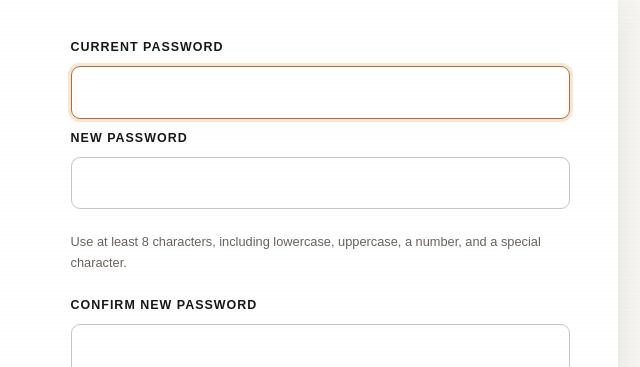
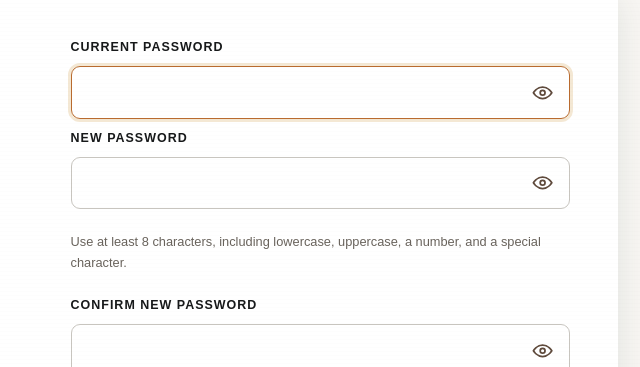
Before and after one commit to kernbrent/JoshBeyondBorders, a plain HTML site: page admin/index.html in a window 1280 px wide. Both pictures are taken after a click on the button "Change password". Shown: the part 433-800 px from the top of the page, 502-1142 px from the left. Drawn offline with Linux system fonts and the light colour scheme.

Commit message:
Add password visibility controls

```diff
--- a/admin/admin.css
+++ b/admin/admin.css
@@ -96,6 +96,68 @@
 .admin-login input:focus {
   border-color: var(--gold);
   outline: 3px solid rgba(203, 151, 61, .22);
+}
+
+.password-field {
+  position: relative;
+  width: 100%;
+}
+
+.admin-login .password-field {
+  margin-bottom: .55rem;
+}
+
+.admin-login .password-field input {
+  margin-bottom: 0;
+}
+
+.password-field input {
+  padding-right: 3.25rem;
+}
+
+.password-visibility {
+  position: absolute;
+  top: 50%;
+  right: .5rem;
+  display: grid;
+  width: 2.35rem;
+  height: 2.35rem;
+  padding: .45rem;
+  border: 0;
+  border-radius: 50%;
+  background: transparent;
+  color: #5f4a3c;
+  cursor: pointer;
+  transform: translateY(-50%);
+}
+
+.password-visibility:hover,
+.password-visibility[aria-pressed="true"] {
+  background: rgba(203, 151, 61, .14);
+  color: var(--gold);
+}
+
+.password-visibility:focus-visible {
+  outline: 3px solid rgba(203, 151, 61, .35);
+  outline-offset: 1px;
+}
+
+.password-visibility svg {
+  width: 100%;
+  height: 100%;
+  fill: none;
+  stroke: currentColor;
+  stroke-linecap: round;
+  stroke-linejoin: round;
+  stroke-width: 1.8;
+}
+
+.password-visibility__slash {
+  display: none;
+}
+
+.password-visibility[aria-pressed="true"] .password-visibility__slash {
+  display: block;
 }
 
 .admin-submit,
--- a/admin/admin.js
+++ b/admin/admin.js
@@ -30,11 +30,29 @@ const publisherStatus = document.querySelector("#publisher-status");
 const publisherDownloads = document.querySelector("#publisher-downloads");
 const progressDownload = document.querySelector("#progress-download");
 const encryptedDownload = document.querySelector("#encrypted-download");
+const passwordVisibilityButtons = document.querySelectorAll("[data-password-toggle]");
 let activePassword = "";
 let activePayload = null;
 let activeDataKeyBytes = null;
 let workbookObjectUrl = "";
 let updateObjectUrls = [];
+
+const setPasswordVisibility = (button, visible) => {
+  const field = document.getElementById(button.dataset.passwordToggle);
+  if (!field) return;
+  const label = button.dataset.passwordLabel || "password";
+  const action = visible ? "Hide" : "Show";
+  field.type = visible ? "text" : "password";
+  button.setAttribute("aria-pressed", String(visible));
+  button.setAttribute("aria-label", `${action} ${label}`);
+  button.title = `${action} ${label}`;
+};
+
+const resetPasswordVisibility = () => {
+  passwordVisibilityButtons.forEach((button) => {
+    setPasswordVisibility(button, false);
+  });
+};
 
 const setStatus = (element, message, kind = "error") => {
   element.textContent = message;
@@ -198,6 +216,7 @@ const showLogin = () => {
   loginForm.reset();
   workbookSource.value = "";
   passwordChangeForm.reset();
+  resetPasswordVisibility();
   currentAdminPassword.readOnly = false;
   prepareUpdate.disabled = true;
   setStatus(loginStatus, "");
@@ -236,6 +255,7 @@ const showPasswordChange = () => {
   passwordChangePanel.hidden = false;
   showPasswordChangeButton.setAttribute("aria-expanded", "true");
   passwordChangeForm.reset();
+  resetPasswordVisibility();
   const hasVerifiedPassword = Boolean(activePassword);
   currentAdminPassword.readOnly = hasVerifiedPassword;
   if (hasVerifiedPassword) {
@@ -454,6 +474,13 @@ prepareUpdate.addEventListener("click", async () => {
   });
 });
 
+passwordVisibilityButtons.forEach((button) => {
+  button.addEventListener("click", () => {
+    const visible = button.getAttribute("aria-pressed") !== "true";
+    setPasswordVisibility(button, visible);
+  });
+});
+
 passwordChangeForm.addEventListener("submit", async (event) => {
   event.preventDefault();
   const currentPassword = activePassword || currentAdminPassword.value;
@@ -513,6 +540,7 @@ passwordChangeForm.addEventListener("submit", async (event) => {
       throw new Error(result.error || "The password could not be updated.");
     }
     passwordChangeForm.reset();
+    resetPasswordVisibility();
     activePassword = "";
     activePayload = null;
     activeDataKeyBytes = null;
--- a/admin/index.html
+++ b/admin/index.html
@@ -10,7 +10,7 @@
   <link rel="icon" type="image/png" href="../assets/beyond2026080404.png">
   <link rel="stylesheet" href="../styles/main.css?v=20260805-3">
   <link rel="stylesheet" href="../styles/experiment.css?v=20260808-1">
-  <link rel="stylesheet" href="admin.css?v=20260816-7">
+  <link rel="stylesheet" href="admin.css?v=20260816-8">
 </head>
 <body class="admin-page">
   <header class="site-header">
@@ -38,7 +38,16 @@
         </div>
         <form id="admin-login-form" autocomplete="off">
           <label for="admin-password">Password</label>
-          <input id="admin-password" name="admin-password" type="password" autocomplete="current-password" required>
+          <div class="password-field">
+            <input id="admin-password" name="admin-password" type="password" autocomplete="current-password" required>
+            <button class="password-visibility" type="button" data-password-toggle="admin-password" data-password-label="password" aria-label="Show password" aria-pressed="false" title="Show password">
+              <svg viewBox="0 0 24 24" aria-hidden="true" focusable="false">
+                <path d="M2.5 12s3.5-6 9.5-6 9.5 6 9.5 6-3.5 6-9.5 6-9.5-6-9.5-6Z"></path>
+                <circle cx="12" cy="12" r="2.5"></circle>
+                <path class="password-visibility__slash" d="M4 4l16 16"></path>
+              </svg>
+            </button>
+          </div>
 
           <button class="admin-submit" type="submit">Open Admin Resources</button>
           <p class="admin-status" id="login-status" role="status" aria-live="polite"></p>
@@ -54,14 +63,41 @@
         </div>
         <form class="password-change-form" id="password-change-form">
           <label for="current-admin-password">Current password</label>
-          <input id="current-admin-password" type="password" autocomplete="current-password" required>
+          <div class="password-field">
+            <input id="current-admin-password" type="password" autocomplete="current-password" required>
+            <button class="password-visibility" type="button" data-password-toggle="current-admin-password" data-password-label="current password" aria-label="Show current password" aria-pressed="false" title="Show current password">
+              <svg viewBox="0 0 24 24" aria-hidden="true" focusable="false">
+                <path d="M2.5 12s3.5-6 9.5-6 9.5 6 9.5 6-3.5 6-9.5 6-9.5-6-9.5-6Z"></path>
+                <circle cx="12" cy="12" r="2.5"></circle>
+                <path class="password-visibility__slash" d="M4 4l16 16"></path>
+              </svg>
+            </button>
+          </div>
 
           <label for="new-admin-password">New password</label>
-          <input id="new-admin-password" type="password" autocomplete="new-password" minlength="8" required>
+          <div class="password-field">
+            <input id="new-admin-password" type="password" autocomplete="new-password" minlength="8" maxlength="256" required>
+            <button class="password-visibility" type="button" data-password-toggle="new-admin-password" data-password-label="new password" aria-label="Show new password" aria-pressed="false" title="Show new password">
+              <svg viewBox="0 0 24 24" aria-hidden="true" focusable="false">
+                <path d="M2.5 12s3.5-6 9.5-6 9.5 6 9.5 6-3.5 6-9.5 6-9.5-6-9.5-6Z"></path>
+                <circle cx="12" cy="12" r="2.5"></circle>
+                <path class="password-visibility__slash" d="M4 4l16 16"></path>
+              </svg>
+            </button>
+          </div>
           <p class="password-requirement">Use at least 8 characters, including lowercase, uppercase, a number, and a special character.</p>
 
           <label for="confirm-admin-password">Confirm new password</label>
-          <input id="confirm-admin-password" type="password" autocomplete="new-password" minlength="8" required>
+          <div class="password-field">
+            <input id="confirm-admin-password" type="password" autocomplete="new-password" minlength="8" maxlength="256" required>
+            <button class="password-visibility" type="button" data-password-toggle="confirm-admin-password" data-password-label="confirmed password" aria-label="Show confirmed password" aria-pressed="false" title="Show confirmed password">
+              <svg viewBox="0 0 24 24" aria-hidden="true" focusable="false">
+                <path d="M2.5 12s3.5-6 9.5-6 9.5 6 9.5 6-3.5 6-9.5 6-9.5-6-9.5-6Z"></path>
+                <circle cx="12" cy="12" r="2.5"></circle>
+                <path class="password-visibility__slash" d="M4 4l16 16"></path>
+              </svg>
+            </button>
+          </div>
 
           <button class="admin-submit" type="submit">Update password</button>
           <button class="admin-signout password-change-cancel" id="cancel-password-change" type="button">Return to sign in</button>
@@ -129,10 +165,10 @@
   <footer class="site-footer">
     <p>Joshua Jacob &middot; Music &middot; Worship &middot; Service</p>
     <p>&copy; <span id="year"></span> Beyond Borders</p>
-    <p class="admin-version">Admin Portal version 2026.08.16.7</p>
+    <p class="admin-version">Admin Portal version 2026.08.16.8</p>
   </footer>
 
   <script src="../scripts/main.js" defer></script>
-  <script src="admin.js?v=20260816-7" defer></script>
+  <script src="admin.js?v=20260816-8" defer></script>
 </body>
 </html>
```
